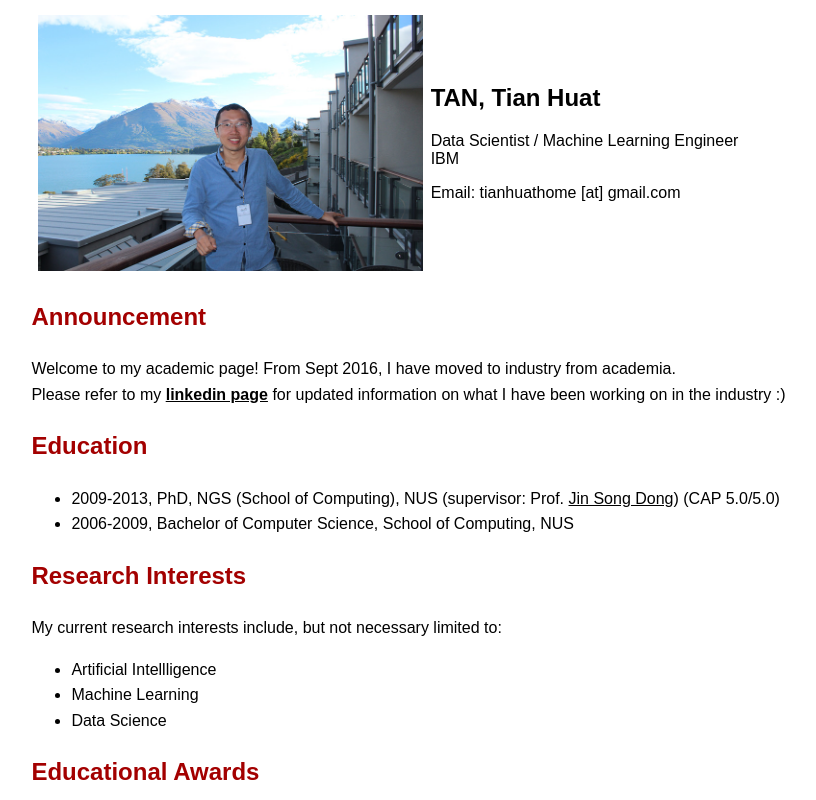
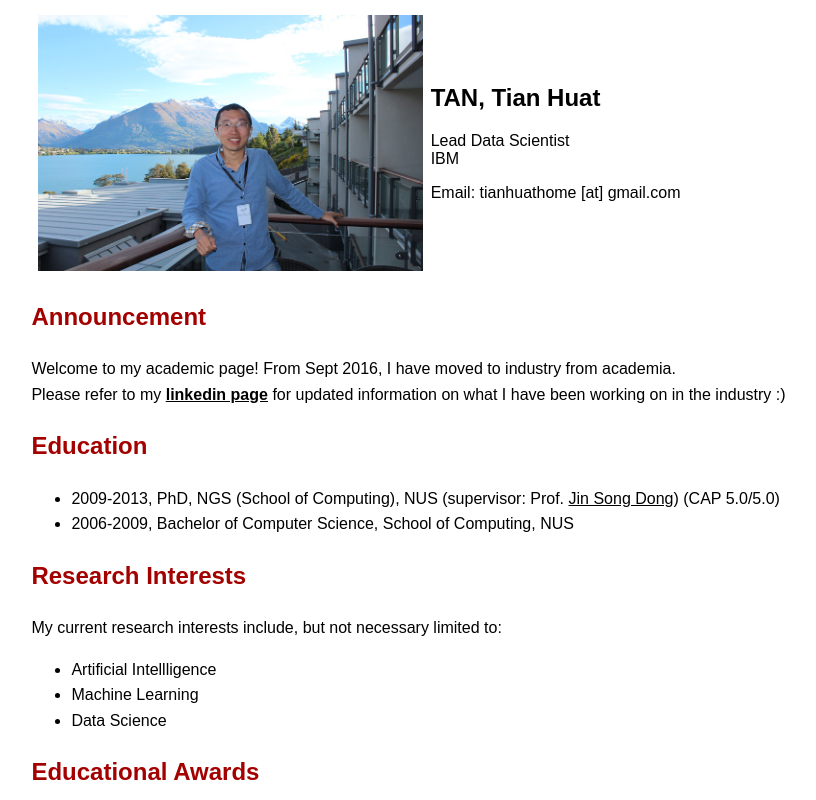
Before and after one commit to tianhuat/tianhuat.github.io, a plain HTML site: page index.html in a window 1280 px wide. Shown: the top 800 px of the page, without its empty margins (103-919 px from the left). Drawn offline with Linux system fonts and the light colour scheme.

Commit message:
position

```diff
--- a/index.html
+++ b/index.html
@@ -37,7 +37,7 @@
       <h2 style="color:black">TAN, Tian Huat</h2>
 
 
-      <p>Data Scientist / Machine Learning Engineer</b>
+      <p>Lead Data Scientist</b>
         <br>
     IBM
       <!--p>Supervisor: Prof.&nbsp;<a href="http://people.sutd.edu.sg/~sunjun/" target="_blank">Jun Sun<br-->  </p>
```
